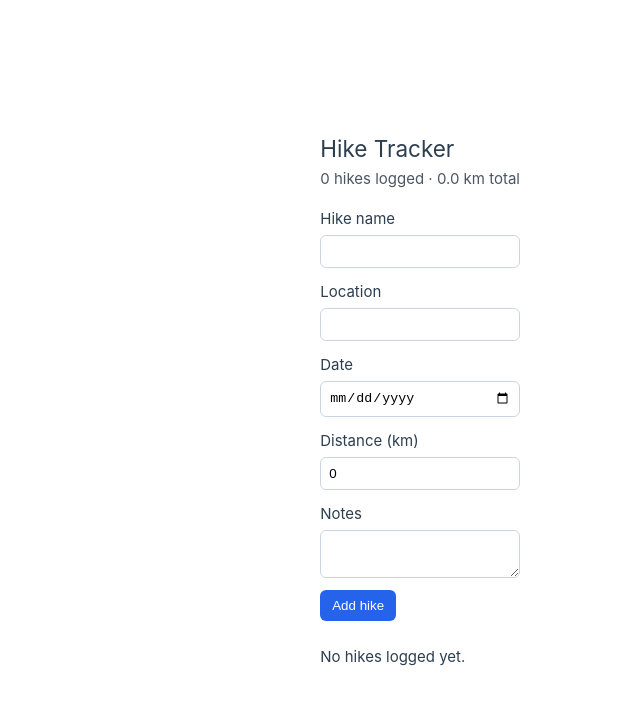
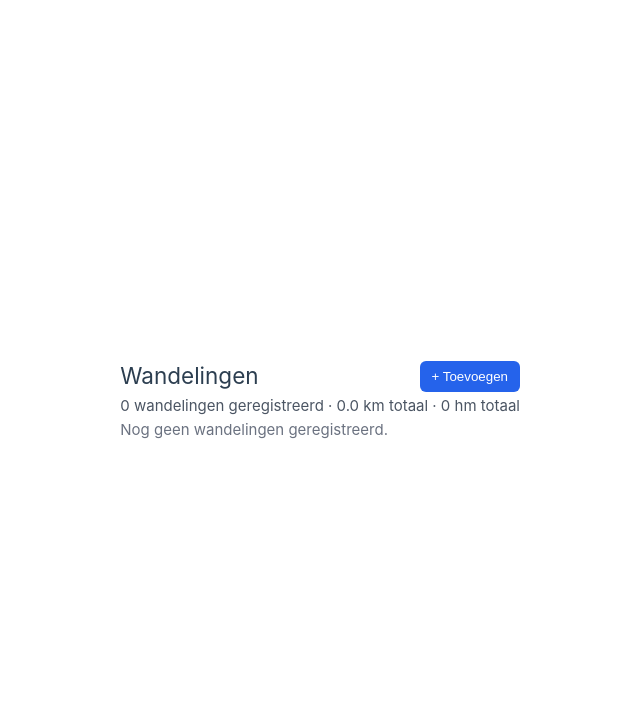
Before and after one commit to tijmenwritesprograms/hike-tracker, a Vue app: page / in a window 1280 px wide. Shown: the top 704 px of the page, without its empty margins (104-744 px from the left). Built offline with nearby package versions, Linux system fonts and the light colour scheme; the HTML template or start-up script is replaced by a standard one.

Commit message:
feat: split into two screens, add vertical meters, Dutch UI
Co-authored-by: tijmenwritesprograms <33491058+tijmenwritesprograms@users.noreply.github.com>

```diff
--- /dev/null
+++ b/src/components/HikeEdit.vue
@@ -0,0 +1,143 @@
+<script setup lang="ts">
+import { ref, watch } from 'vue'
+import type { Hike } from './types'
+
+const props = defineProps<{
+  hike: Hike | null
+}>()
+
+const emit = defineEmits<{
+  (e: 'save', hike: Hike): void
+  (e: 'cancel'): void
+}>()
+
+const form = ref(emptyForm())
+
+watch(
+  () => props.hike,
+  (h) => {
+    if (h) {
+      form.value = { ...h }
+    } else {
+      form.value = emptyForm()
+    }
+  },
+  { immediate: true },
+)
+
+function emptyForm(): Hike {
+  return { id: 0, title: '', location: '', date: '', distanceKm: 0, verticalMetersGained: 0, notes: '' }
+}
+
+function save() {
+  if (!form.value.title.trim() || !form.value.location.trim() || !form.value.date) {
+    return
+  }
+  emit('save', {
+    id: props.hike?.id ?? Date.now(),
+    title: form.value.title.trim(),
+    location: form.value.location.trim(),
+    date: form.value.date,
+    distanceKm: Number(form.value.distanceKm),
+    verticalMetersGained: Number(form.value.verticalMetersGained),
+    notes: form.value.notes.trim(),
+  })
+}
+</script>
+
+<template>
+  <section class="editor">
+    <div class="header-row">
+      <h1>{{ hike ? 'Wandeling bewerken' : 'Wandeling toevoegen' }}</h1>
+    </div>
+
+    <form class="hike-form" @submit.prevent="save">
+      <label>
+        Naam
+        <input v-model="form.title" required type="text" />
+      </label>
+
+      <label>
+        Locatie
+        <input v-model="form.location" required type="text" />
+      </label>
+
+      <label>
+        Datum
+        <input v-model="form.date" required type="date" />
+      </label>
+
+      <label>
+        Afstand (km)
+        <input v-model.number="form.distanceKm" min="0" required step="0.1" type="number" />
+      </label>
+
+      <label>
+        Hoogtemeters (hm)
+        <input v-model.number="form.verticalMetersGained" min="0" required step="1" type="number" />
+      </label>
+
+      <label>
+        Notities
+        <textarea v-model="form.notes" rows="2" />
+      </label>
+
+      <div class="actions">
+        <button type="submit" class="btn-save">Opslaan</button>
+        <button type="button" class="btn-cancel" @click="emit('cancel')">Annuleren</button>
+      </div>
+    </form>
+  </section>
+</template>
+
+<style scoped>
+.editor {
+  max-width: 680px;
+  margin: 0 auto;
+  padding: 2rem 1rem;
+}
+
+.header-row {
+  margin-bottom: 1rem;
+}
+
+.hike-form {
+  display: grid;
+  gap: 0.75rem;
+}
+
+label {
+  display: grid;
+  gap: 0.25rem;
+}
+
+input,
+textarea {
+  border: 1px solid #cbd5e1;
+  border-radius: 0.375rem;
+  padding: 0.5rem;
+}
+
+.actions {
+  display: flex;
+  gap: 0.5rem;
+}
+
+.btn-save {
+  border: none;
+  border-radius: 0.375rem;
+  background: #2563eb;
+  color: white;
+  padding: 0.5rem 0.75rem;
+  cursor: pointer;
+}
+
+.btn-cancel {
+  border: 1px solid #cbd5e1;
+  border-radius: 0.375rem;
+  background: white;
+  color: #374151;
+  padding: 0.5rem 0.75rem;
+  cursor: pointer;
+}
+</style>
--- /dev/null
+++ b/src/components/HikeList.vue
@@ -0,0 +1,114 @@
+<script setup lang="ts">
+import type { Hike } from './types'
+
+defineProps<{
+  hikes: Hike[]
+  totalDistance: number
+  totalVerticalMeters: number
+}>()
+
+const emit = defineEmits<{
+  (e: 'add'): void
+  (e: 'select', id: number): void
+  (e: 'remove', id: number): void
+}>()
+</script>
+
+<template>
+  <section class="tracker">
+    <div class="header-row">
+      <h1>Wandelingen</h1>
+      <button type="button" class="btn-add" @click="emit('add')">+ Toevoegen</button>
+    </div>
+
+    <p class="summary">
+      {{ hikes.length }} wandeling{{ hikes.length !== 1 ? 'en' : '' }} geregistreerd ·
+      {{ totalDistance.toFixed(1) }} km totaal ·
+      {{ totalVerticalMeters }} hm totaal
+    </p>
+
+    <ul v-if="hikes.length" class="hike-list">
+      <li v-for="hike in hikes" :key="hike.id" class="hike-item" @click="emit('select', hike.id)">
+        <div class="hike-header">
+          <strong>{{ hike.title }}</strong>
+          <button
+            type="button"
+            class="btn-remove"
+            @click.stop="emit('remove', hike.id)"
+          >Verwijder</button>
+        </div>
+        <p>{{ hike.location }} · {{ hike.date }} · {{ hike.distanceKm.toFixed(1) }} km · {{ hike.verticalMetersGained }} hm</p>
+        <p v-if="hike.notes">{{ hike.notes }}</p>
+      </li>
+    </ul>
+    <p v-else class="empty">Nog geen wandelingen geregistreerd.</p>
+  </section>
+</template>
+
+<style scoped>
+.tracker {
+  max-width: 680px;
+  margin: 0 auto;
+  padding: 2rem 1rem;
+}
+
+.header-row {
+  display: flex;
+  justify-content: space-between;
+  align-items: center;
+}
+
+.summary {
+  color: #4b5563;
+}
+
+.btn-add {
+  border: none;
+  border-radius: 0.375rem;
+  background: #2563eb;
+  color: white;
+  padding: 0.5rem 0.75rem;
+  cursor: pointer;
+}
+
+.hike-list {
+  list-style: none;
+  padding: 0;
+  display: grid;
+  gap: 0.75rem;
+  margin-top: 1rem;
+}
+
+.hike-item {
+  border: 1px solid #dbe3ef;
+  border-radius: 0.5rem;
+  padding: 0.75rem;
+  cursor: pointer;
+  transition: background 0.15s;
+}
+
+.hike-item:hover {
+  background: #f1f5f9;
+}
+
+.hike-header {
+  display: flex;
+  justify-content: space-between;
+  align-items: center;
+  gap: 0.5rem;
+}
+
+.btn-remove {
+  border: none;
+  border-radius: 0.375rem;
+  background: #dc2626;
+  color: white;
+  padding: 0.25rem 0.5rem;
+  cursor: pointer;
+  font-size: 0.85rem;
+}
+
+.empty {
+  color: #6b7280;
+}
+</style>
--- a/src/components/HikeTracker.vue
+++ b/src/components/HikeTracker.vue
@@ -1,28 +1,23 @@
 <script setup lang="ts">
 import { computed, ref, watch } from 'vue'
+import type { Hike } from './types'
+import HikeList from './HikeList.vue'
+import HikeEdit from './HikeEdit.vue'
 
-interface Hike {
-  id: number
-  title: string
-  location: string
-  date: string
-  distanceKm: number
-  notes: string
-}
+type Screen = 'list' | 'edit'
 
 const STORAGE_KEY = 'hike-tracker:hikes'
 
 const hikes = ref<Hike[]>(loadHikes())
-const form = ref({
-  title: '',
-  location: '',
-  date: '',
-  distanceKm: 0,
-  notes: ''
-})
+const screen = ref<Screen>('list')
+const editingHike = ref<Hike | null>(null)
 
 const totalDistance = computed(() =>
   hikes.value.reduce((total, hike) => total + hike.distanceKm, 0),
+)
+
+const totalVerticalMeters = computed(() =>
+  hikes.value.reduce((total, hike) => total + hike.verticalMetersGained, 0),
 )
 
 watch(
@@ -33,27 +28,24 @@ watch(
   { deep: true },
 )
 
-function addHike() {
-  if (!form.value.title.trim() || !form.value.location.trim() || !form.value.date) {
-    return
+function openAdd() {
+  editingHike.value = null
+  screen.value = 'edit'
+}
+
+function openEdit(id: number) {
+  editingHike.value = hikes.value.find((h) => h.id === id) ?? null
+  screen.value = 'edit'
+}
+
+function saveHike(hike: Hike) {
+  const idx = hikes.value.findIndex((h) => h.id === hike.id)
+  if (idx >= 0) {
+    hikes.value[idx] = hike
+  } else {
+    hikes.value.unshift(hike)
   }
-
-  hikes.value.unshift({
-    id: Date.now(),
-    title: form.value.title.trim(),
-    location: form.value.location.trim(),
-    date: form.value.date,
-    distanceKm: Number(form.value.distanceKm),
-    notes: form.value.notes.trim()
-  })
-
-  form.value = {
-    title: '',
-    location: '',
-    date: '',
-    distanceKm: 0,
-    notes: ''
-  }
+  screen.value = 'list'
 }
 
 function removeHike(id: number) {
@@ -80,6 +72,7 @@ function loadHikes(): Hike[] {
         typeof item?.location === 'string' &&
         typeof item?.date === 'string' &&
         typeof item?.distanceKm === 'number' &&
+        typeof item?.verticalMetersGained === 'number' &&
         typeof item?.notes === 'string',
     )
   } catch {
@@ -89,115 +82,19 @@ function loadHikes(): Hike[] {
 </script>
 
 <template>
-  <section class="tracker">
-    <h1>Hike Tracker</h1>
-    <p class="summary">
-      {{ hikes.length }} hikes logged · {{ totalDistance.toFixed(1) }} km total
-    </p>
-
-    <form class="hike-form" @submit.prevent="addHike">
-      <label>
-        Hike name
-        <input v-model="form.title" required type="text" />
-      </label>
-
-      <label>
-        Location
-        <input v-model="form.location" required type="text" />
-      </label>
-
-      <label>
-        Date
-        <input v-model="form.date" required type="date" />
-      </label>
-
-      <label>
-        Distance (km)
-        <input v-model.number="form.distanceKm" min="0" required step="0.1" type="number" />
-      </label>
-
-      <label>
-        Notes
-        <textarea v-model="form.notes" rows="2" />
-      </label>
-
-      <button type="submit">Add hike</button>
-    </form>
-
-    <ul v-if="hikes.length" class="hike-list">
-      <li v-for="hike in hikes" :key="hike.id">
-        <div class="hike-header">
-          <strong>{{ hike.title }}</strong>
-          <button type="button" @click="removeHike(hike.id)">Remove</button>
-        </div>
-        <p>{{ hike.location }} · {{ hike.date }} · {{ hike.distanceKm.toFixed(1) }} km</p>
-        <p v-if="hike.notes">{{ hike.notes }}</p>
-      </li>
-    </ul>
-    <p v-else>No hikes logged yet.</p>
-  </section>
+  <HikeList
+    v-if="screen === 'list'"
+    :hikes="hikes"
+    :total-distance="totalDistance"
+    :total-vertical-meters="totalVerticalMeters"
+    @add="openAdd"
+    @select="openEdit"
+    @remove="removeHike"
+  />
+  <HikeEdit
+    v-else
+    :hike="editingHike"
+    @save="saveHike"
+    @cancel="screen = 'list'"
+  />
 </template>
-
-<style scoped>
-.tracker {
-  max-width: 680px;
-  margin: 0 auto;
-  padding: 2rem 1rem;
-}
-
-.summary {
-  color: #4b5563;
-}
-
-.hike-form {
-  display: grid;
-  gap: 0.75rem;
-  margin: 1rem 0 1.5rem;
-}
-
-label {
-  display: grid;
-  gap: 0.25rem;
-}
-
-input,
-textarea {
-  border: 1px solid #cbd5e1;
-  border-radius: 0.375rem;
-  padding: 0.5rem;
-}
-
-button {
-  width: fit-content;
-  border: none;
-  border-radius: 0.375rem;
-  background: #2563eb;
-  color: white;
-  padding: 0.5rem 0.75rem;
-  cursor: pointer;
-}
-
-.hike-list {
-  list-style: none;
-  padding: 0;
-  display: grid;
-  gap: 0.75rem;
-}
-
-.hike-list li {
-  border: 1px solid #dbe3ef;
-  border-radius: 0.5rem;
-  padding: 0.75rem;
-}
-
-.hike-header {
-  display: flex;
-  justify-content: space-between;
-  align-items: center;
-  gap: 0.5rem;
-}
-
-.hike-header button {
-  background: #dc2626;
-}
-</style>
--- /dev/null
+++ b/src/components/types.ts
@@ -0,0 +1,9 @@
+export interface Hike {
+  id: number
+  title: string
+  location: string
+  date: string
+  distanceKm: number
+  verticalMetersGained: number
+  notes: string
+}
```
